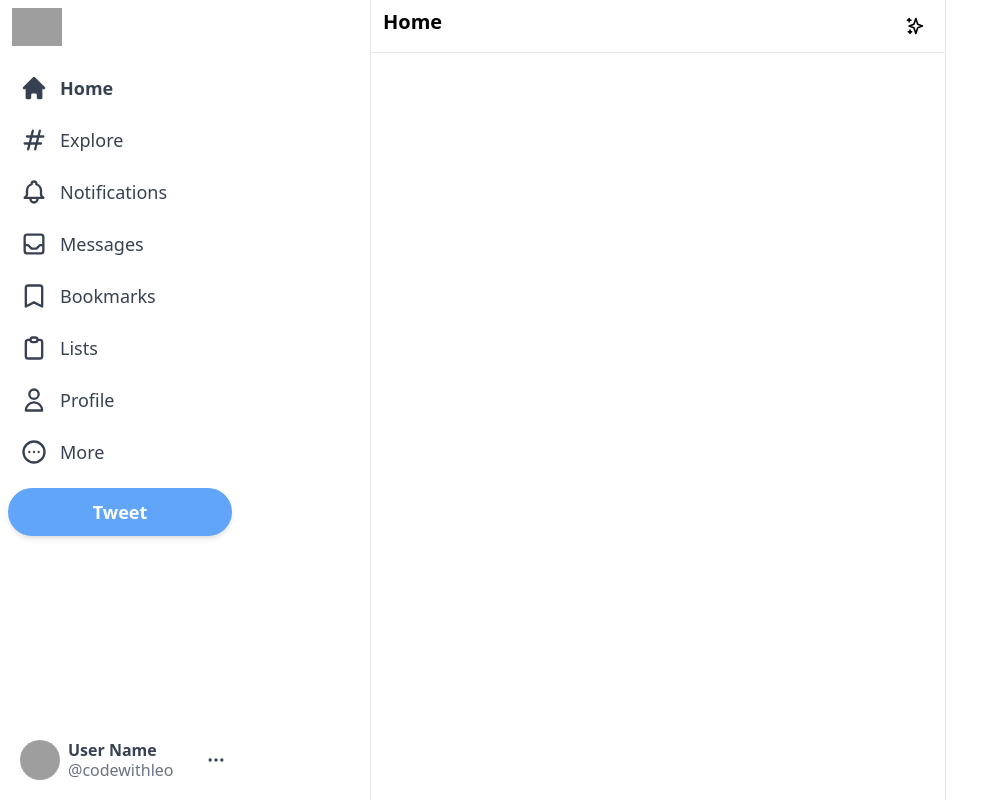
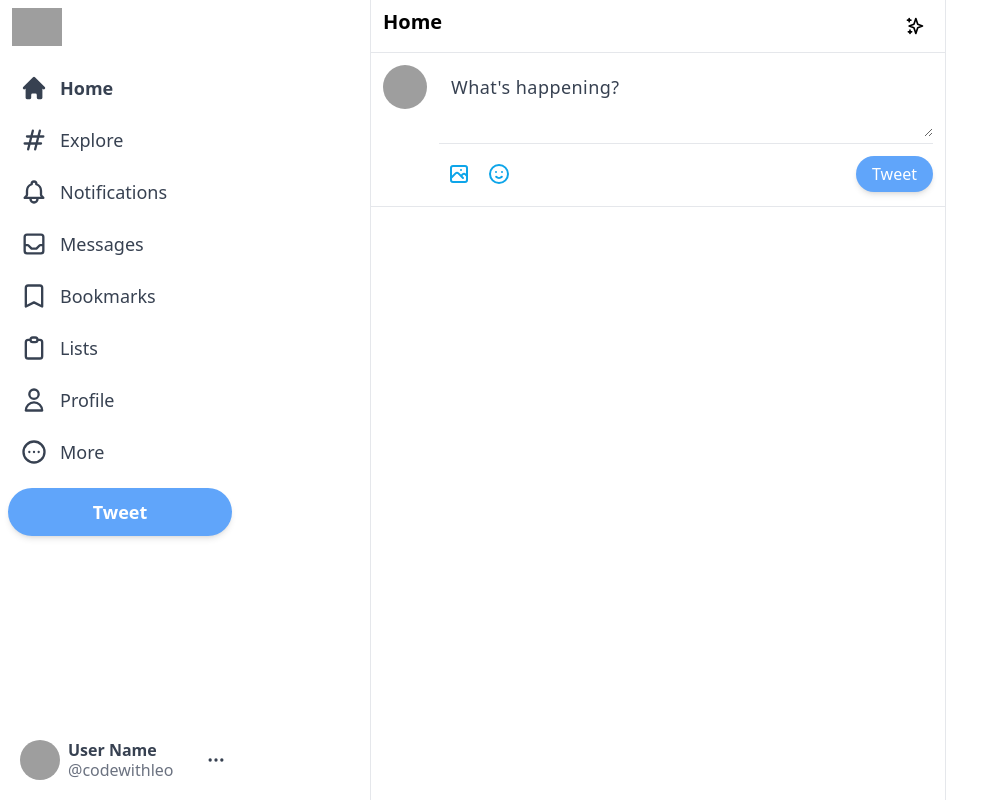
Before and after one commit to slepec2018/mask_next, a Next.js app: page / in a window 1280 px wide. Shown: the whole page, without its empty margins (0-1001 px from the left). Built offline with nearby package versions, Linux system fonts and the light colour scheme; grey boxes are pictures that could not be loaded.

Commit message:
add_textarea_to_feed

```diff
--- a/package.json
+++ b/package.json
@@ -15,6 +15,7 @@
     "react-dom": "^18"
   },
   "devDependencies": {
+    "@tailwindcss/forms": "^0.5.7",
     "autoprefixer": "^10.0.1",
     "postcss": "^8",
     "tailwindcss": "^3.3.0"
--- a/src/components/Feed.js
+++ b/src/components/Feed.js
@@ -1,4 +1,5 @@
 import React from 'react';
+import Input from './Input';
 import { SparklesIcon } from '@heroicons/react/outline';
 
 export default function Feed() {
@@ -22,6 +23,7 @@ export default function Feed() {
           />
         </div>
       </div>
+      <Input />
     </div>
   )
 }
--- /dev/null
+++ b/src/components/Input.js
@@ -0,0 +1,48 @@
+import { EmojiHappyIcon, PhotographIcon } from '@heroicons/react/outline'
+import React from 'react'
+
+export default function Input() {
+  return (
+    <div
+      className='flex border-b border-gray-200 p-3 space-x-3'
+    >
+      <img
+        src='https://prod-images.tcm.com/Master-Profile-Images/LeonardoDiCaprio.jpg'
+        alt='user-img'
+        className='h-11 w-11 rounded-full cursor-pointer hover:brightness-95'
+      />
+      <div
+        className='w-full divide-y divide-gray-200'
+      >
+        <div
+          className=''
+        >
+          <textarea
+            rows="2"
+            placeholder="What's happening?"
+            className='w-full border-none focus:ring-0 text-lg placeholder-gray-700 tracking-wide min-h-[50px] text-gray-700'
+          />
+        </div>
+        <div
+          className='flex items-center justify-between pt-2.5'
+        >
+          <div
+            className='flex'
+          >
+            <PhotographIcon
+              className='h-10 w-10 hoverEffect p-2 text-sky-500 hover:bg-sky-100'
+            />
+            <EmojiHappyIcon
+              className='h-10 w-10 hoverEffect p-2 text-sky-500 hover:bg-sky-100'
+            />
+          </div>
+          <button
+            className='bg-blue-400 text-white px-4 py-1.5 rounded-full text-bold shadow-md hover:brightness-95 disabled:opacity-50'
+          >
+            Tweet
+          </button>
+        </div>
+      </div>
+    </div>
+  )
+}
--- a/tailwind.config.js
+++ b/tailwind.config.js
@@ -14,5 +14,7 @@ module.exports = {
       },
     },
   },
-  plugins: [],
+  plugins: [
+    require('@tailwindcss/forms')
+  ],
 }
```
Also changed, not shown: 1 other file (tests, documents, lock files or other folders).
